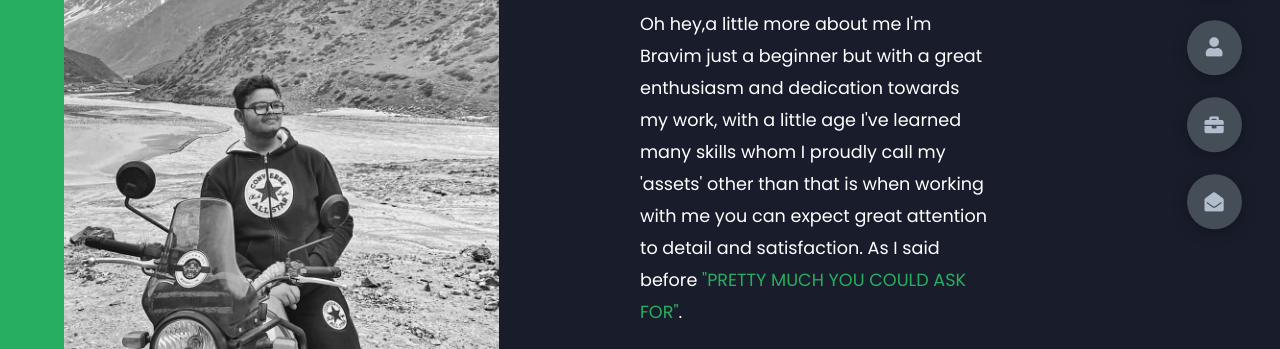
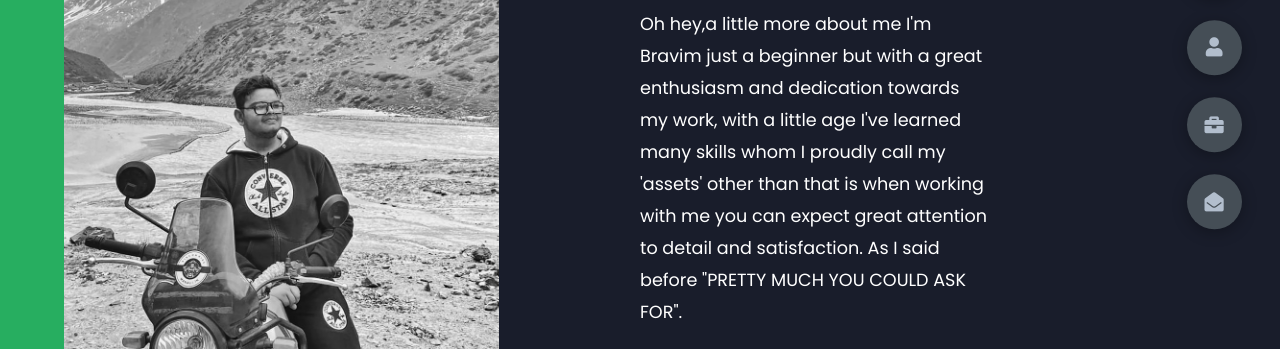
Before and after one commit to Bravim-Ketan-Purohit/Bravim_Purohit, a plain HTML site: page index.html in a window 1280 px wide. Shown: the part 314-663 px from the top of the page. Drawn offline with Linux system fonts and the light colour scheme.

Commit message:
Update index.html

```diff
--- a/index.html
+++ b/index.html
@@ -28,7 +28,7 @@
                 <p>
                     Oh hey,a little more about me I'm Bravim just a beginner but with a great enthusiasm and dedication towards my work, with
                     a little age I've learned many skills whom I proudly call my 'assets' other than that is when working with me you can expect great attention
-                    to detail and satisfaction. As I said before <span style="color: #27AE60;">"PRETTY MUCH YOU COULD ASK FOR"</span>.
+                    to detail and satisfaction. As I said before "PRETTY MUCH YOU COULD ASK FOR".
 
                 </p>
                 <div class="btn-con">
```
